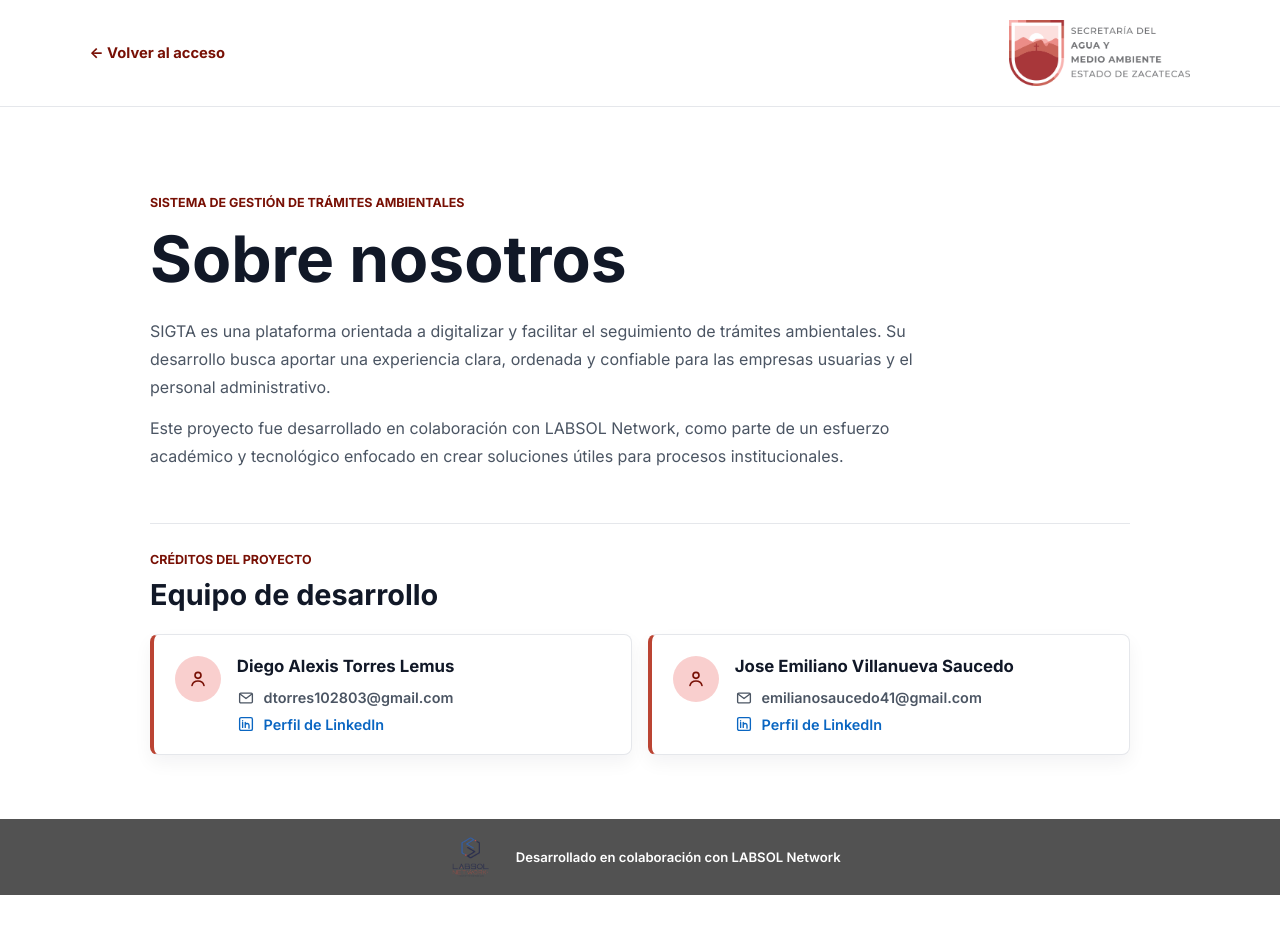
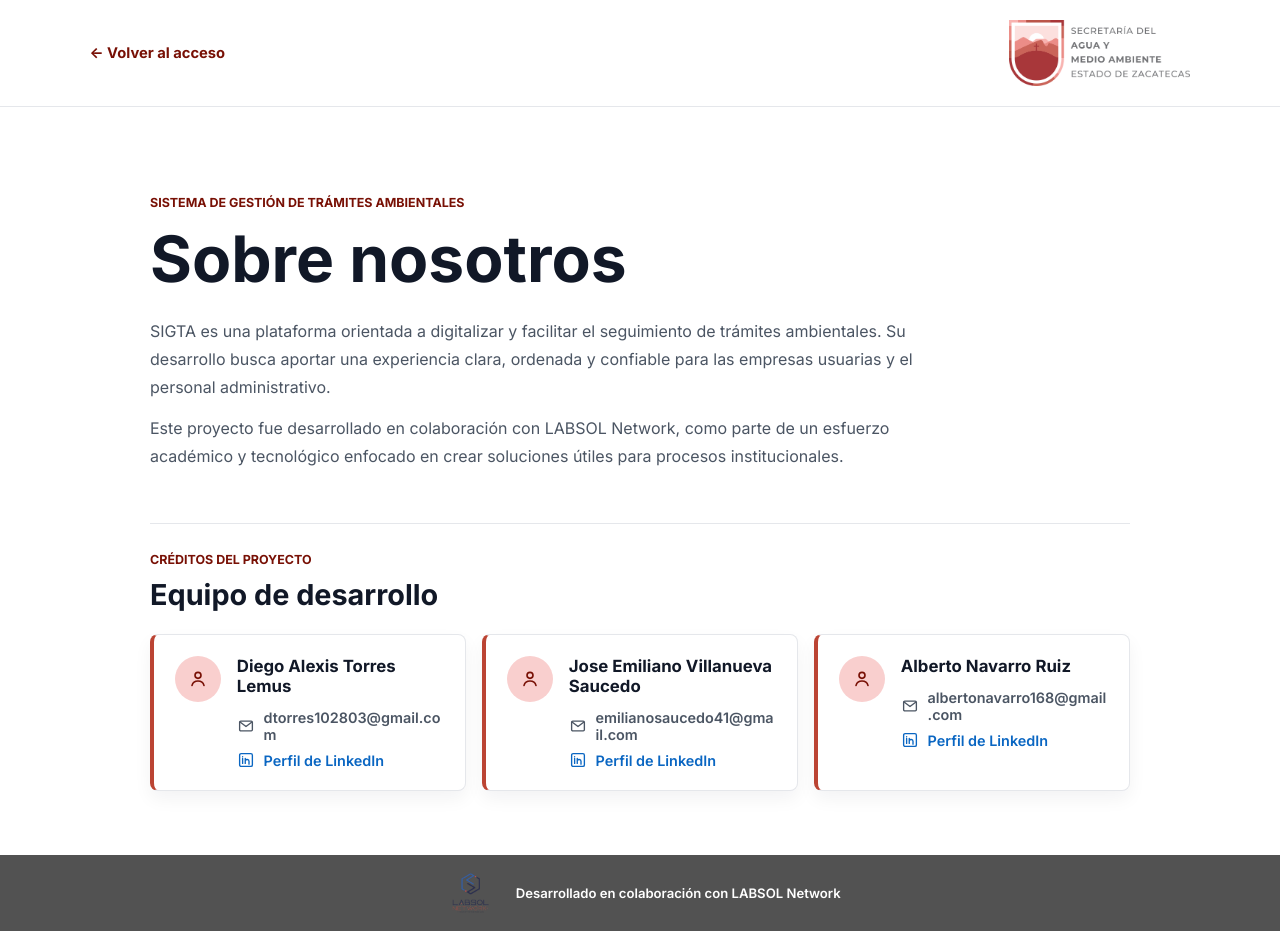
Before and after one commit to Diegotl280/SIGTA, a React app in the folder frontend/: page /sobre-nosotros in a window 1280 px wide. Before the commit the page ends 895 px from the top, so only its background shows below. Built offline with nearby package versions, Linux system fonts and the light colour scheme; no server answers; the HTML template or start-up script is replaced by a standard one.

Commit message:
perfiles

```diff
--- a/frontend/src/pages/SobreNosotros.jsx
+++ b/frontend/src/pages/SobreNosotros.jsx
@@ -35,6 +35,11 @@ const integrantes = [
     nombre: 'Jose Emiliano Villanueva Saucedo',
     correo: 'emilianosaucedo41@gmail.com',
     linkedin: 'www.linkedin.com/in/villanueva-saucedo-emiliano-a29691274'
+  },
+  {
+    nombre: 'Alberto Navarro Ruiz',
+    correo: 'albertonavarro168@gmail.com',
+    linkedin: 'https://www.linkedin.com/in/alberto-navarro-6786283a1/'
   }
 ];
 
```
